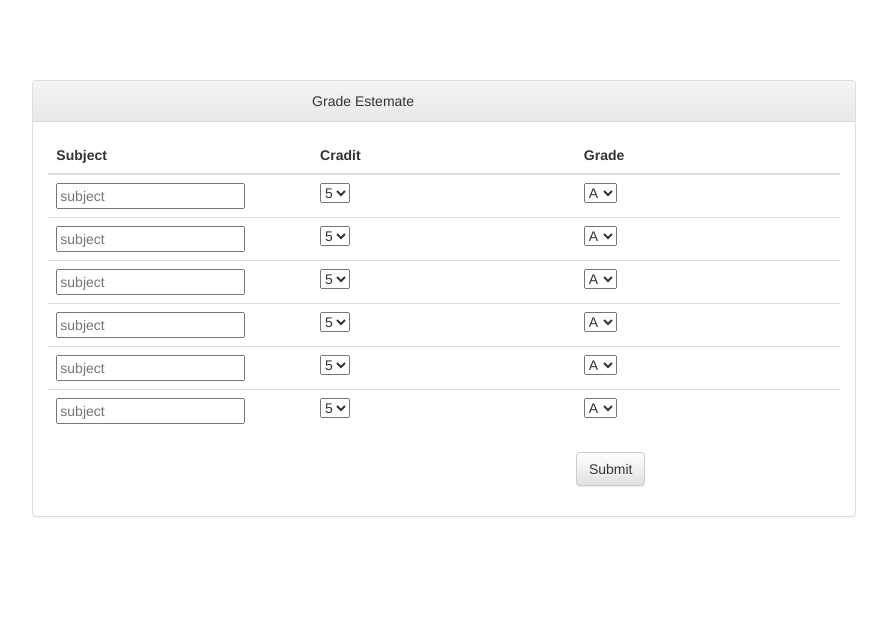
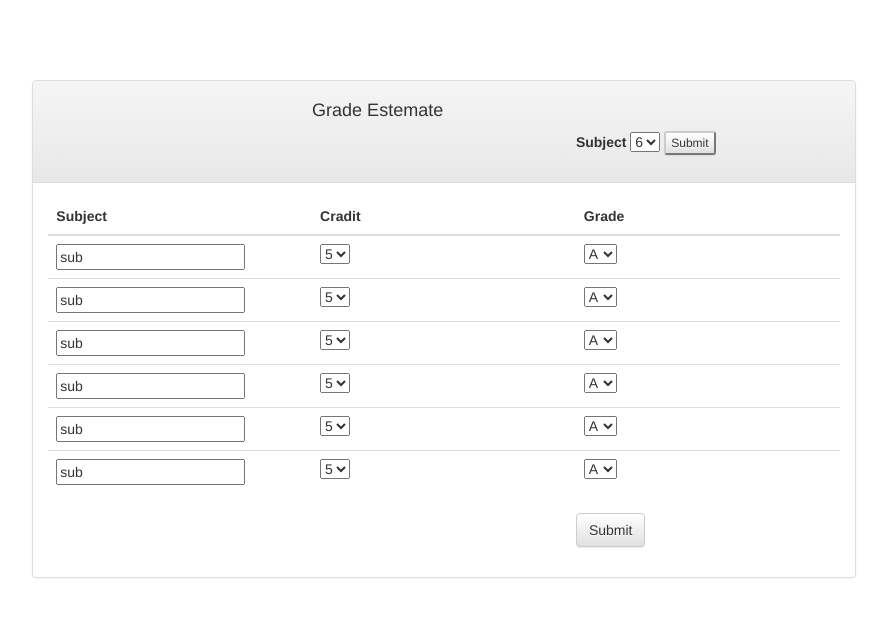
Before and after one commit to satya7289/Grade_Estimate, a Flask app: page / in a window 1280 px wide. Shown: the top 617 px of the page, without its empty margins (196-1083 px from the left). Run offline with Flask 2, Linux system fonts and the light colour scheme; some libraries are stand-ins or nearby versions.

Commit message:
modifying the themplates and main.py

```diff
--- a/main/main.py
+++ b/main/main.py
@@ -3,39 +3,53 @@ import os
 from flask import Flask, render_template, request
 app = Flask(__name__)
 
-@app.route('/')
+@app.route('/' ,methods=["POST","GET"])
 def index():
-    alphabet = ['A','B','C','D','F']
-    number = ['5','4','3','0']
-    return render_template("index.html", alpha=alphabet, num=number)
+    alphabet = ['A','B','C','D', 'E', 'F']
+    number = ['5','4','3','2','1','0']
+    n = request.form.get('choose')
+    if n is None:
+        return render_template("index.html", alpha=alphabet, num=number, N=6)
+    else:
+      return render_template("index.html", alpha=alphabet, num=number,N=int(n))
 
     if __name__ == "__index__":
         index()
 
 
-@app.route('/grade', methods=["POST", "GET" ])
-def Grade():
+@app.route('/grades', methods=["POST", "GET" ])
+def grades():
+    i, t_cradit, s_cradit = 0, 0, 0
+    grades, cradits, subject, ans = [], [], [], []
+    dictionary = {'A': 10, 'B': 8, 'C': 6, 'D': 4, 'F': 0}
     result = request.form
-    grades = []
-    cradits = []
-    subject = []
-    t_cradit,s_cradit,i = 0, 0, 0
-    for ans in result:
-        if (i%2!=0):
-            grades.append(result.get(ans))
-        else:
-            cradits.append(result.get(ans))
-        i=i+1
-        print(ans)
+    if result is None:
+        return render_template("error.html",message='Complete the form')
+    n = int(len(result)/3)
+    for x in result:
+        ans.append(x)
 
+    while(i<=(len(result)-3)):
+        subject.append(result.get(ans[i]))
+        cradits.append(result.get(ans[i+1]))
+        grades.append(result.get(ans[i+2]))
+        i=i+3
     for cradit in cradits:
-        t_cradit += int(cradit)
+        t_cradit = t_cradit + int(cradit)
 
-    dictionary = {'A':10, 'B':8, 'C':6, 'D':4,'F':0}
+    if(t_cradit==0):
+        return render_template("error.html",message='fill cradit carefully')
     i = 0
     for grade in grades:
-        s_cradit += dictionary[grade]*int(cradits[i])
+        s_cradit += ( dictionary[grade]* int(cradits[i]) )
         i += 1
-    f_cradit = s_cradit/t_cradit
-    print(f_cradit)
-    return render_template("grade.html",Cradit=cradits,Grade=grades,cgpa=f_cradit, sub=subject)
+    f_cradit = s_cradit / t_cradit
+
+    #print(ans,subject,cradits,grades,t_cradit,s_cradit,f_cradit,n)
+    print(ans, subject, len(result), len(ans), n)
+    return render_template("grade.html", Cradit=cradits, Grade=grades, cgpa=f_cradit, sub=subject, N=n)
+
+    """
+    print(ans,len(result),len(ans),n,result)
+    return render_template('error.html')
+    """
--- a/main/templates/grade.html
+++ b/main/templates/grade.html
@@ -23,7 +23,7 @@
                                 </tr>
                               </thead>
                               <tbody>
-                                {% for i in range(6) %}
+                                {% for i in range(N) %}
                                 <tr>
                                     <td>{{ sub[i] }}</td>
                                     <td>{{ Cradit[i] }}</td>
--- a/main/templates/index.html
+++ b/main/templates/index.html
@@ -8,10 +8,25 @@
 
 <div class="panel panel-default">
   <!-- Default panel contents -->
-    <div class="panel-heading"><div class="col-md-offset-4"> Grade Estemate </div></div>
+    <div class="panel-heading">
+        <div class="col-md-offset-4"> <h4>Grade Estemate </h4></div>
+
+         <form action="{{ url_for('index') }}" method="post">
+            <div class="form-group col-sm-offset-8">
+              <label>Subject</label>
+              <select name="choose">
+                {% for n in range(6) %}
+                   <option selected="selected">{{ n+1 }} </option>
+                {% endfor %}
+              </select>
+              <button type="submit" class="btn-xs btn-default ">Submit</button>
+            </div>
+        </form>
+
+    </div>
   <div class="panel-body">
 
-        <form action=" {{ url_for('Grade') }}" method="post">
+        <form action=" {{ url_for('grades') }}" method="post">
               <div class="form-group">
                             <table class="table">
                               <thead>
@@ -24,21 +39,21 @@
                               </thead>
                               <tbody>
 
-                             {% for i in range(6) %}
+                             {% for i in range( N ) %}
                                 <tr>
                                   <td class="col-md-4">
-                                      <input type="text" placeholder="subject">
+                                      <input type="text" value="sub" placeholder="subject" name="{{ i }}">
                                   </td>
 
                                   <td>
-                                      <select name="{{ i }}">
+                                      <select name="{{ i+N }}" >
                                              {% for n in num %}
-                                             <option > {{ n }}</option>
+                                             <option> {{ n }}</option>
                                              {% endfor %}
                                       </select>
                                   </td>
                                   <td>
-                                      <select name="{{ i+6 }}">
+                                      <select name="{{ i+2*N }}">
                                               {% for a in alpha %}
                                              <option> {{ a }}</option>
                                              {% endfor %}
@@ -53,6 +68,7 @@
               </div>
         </form>
 
+
   </div>
 </div>
 
```
